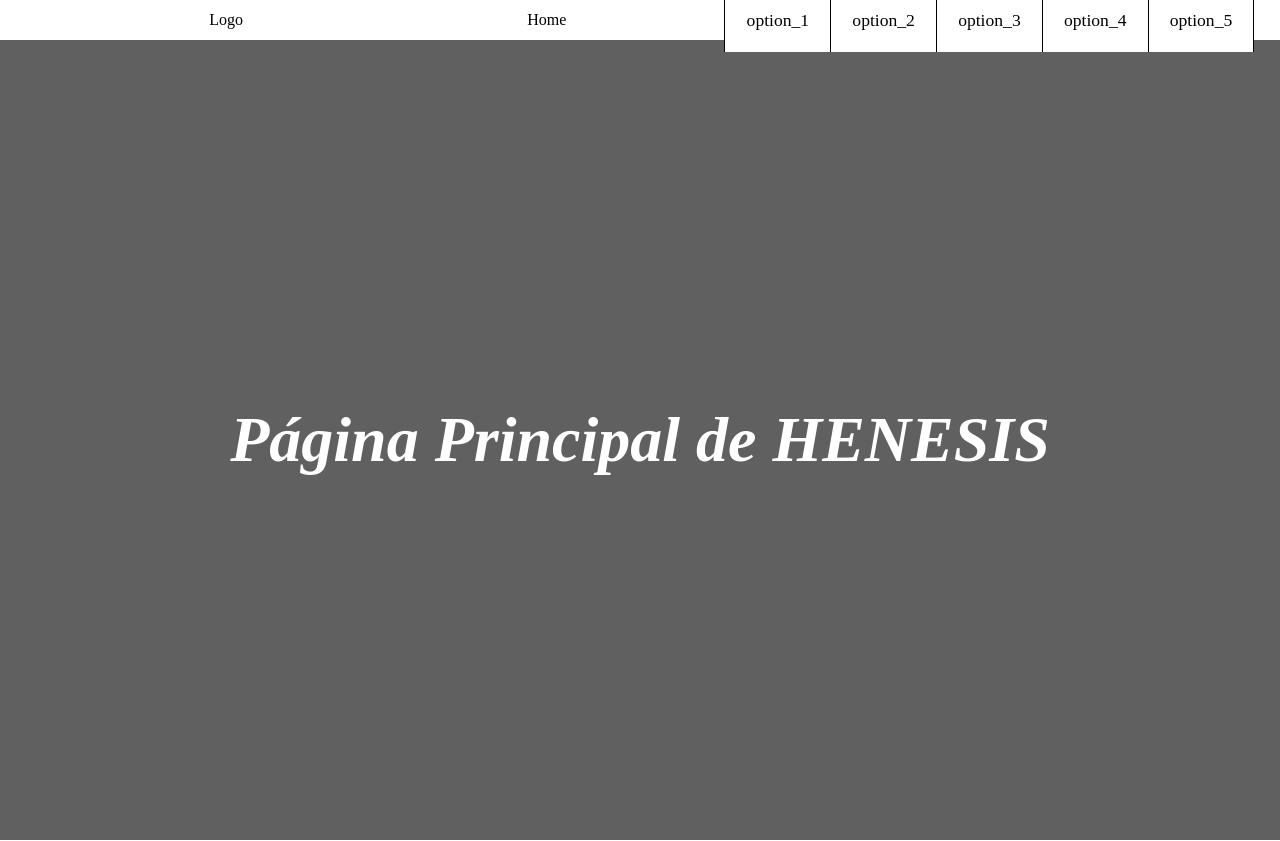
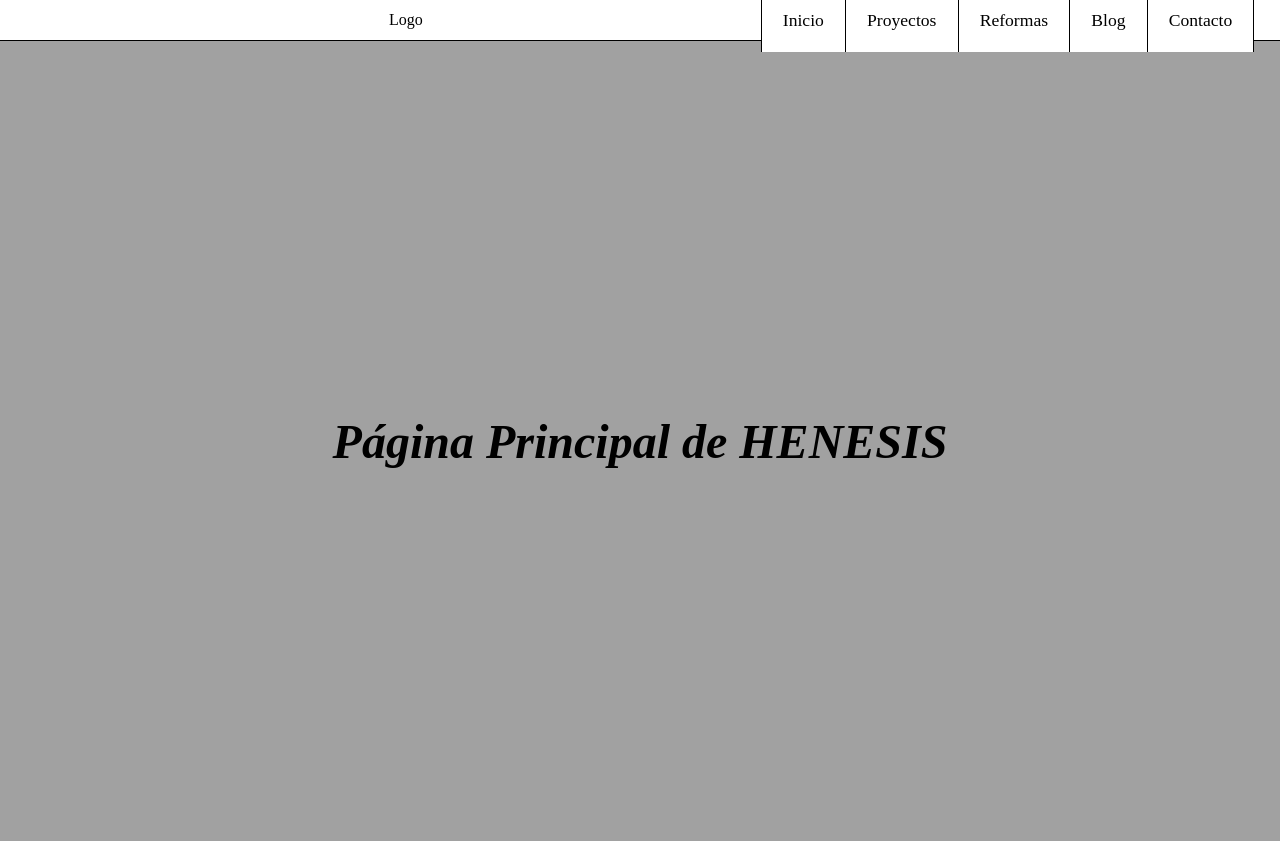
Before and after one commit to AlinPetrisorCiobanu/Henesis, a React (Vite) app: page / in a window 1280 px wide. Built offline with nearby package versions, Linux system fonts and the light colour scheme.

Commit message:
ADD: se añaden varias páginas y se entrelazan con la bara de navegacion.

```diff
--- a/src/components/nav_bar/nav_bar.jsx
+++ b/src/components/nav_bar/nav_bar.jsx
@@ -1,11 +1,17 @@
+import { useNavigate } from "react-router-dom";
 import "../../style/nav_bar.css"
 
 const Nav_bar = () => {
+    const navigate = useNavigate();
 
     const active_menu = () => {
     hamburguesa.classList.toggle('active');
-    menu.classList.toggle('active_menu');
-};
+    menu.classList.toggle('active_menu')
+    };
+
+    const go_to = (path) => {
+        navigate(`/${path}`)
+    }
 
     return (
 
@@ -17,14 +23,13 @@ const Nav_bar = () => {
                     <div></div>
                     <div></div>
                 </div>
-                <div>Home</div>
             </div>
             <div id="menu" className="menu_nav">
-                <div>option_1</div>
-                <div>option_2</div>
-                <div>option_3</div>
-                <div>option_4</div>
-                <div>option_5</div>
+                <div onClick={()=>go_to("")}>Inicio</div>
+                <div onClick={()=>go_to('proyectos')}>Proyectos</div>
+                <div onClick={()=>go_to('reformas')}>Reformas</div>
+                <div onClick={()=>go_to('blog')}>Blog</div>
+                <div onClick={()=>go_to('contacto')}>Contacto</div>
             </div>
         </div>
 
--- /dev/null
+++ b/src/pages/blog/blog.jsx
@@ -0,0 +1,14 @@
+import Nav_bar from "../../components/nav_bar/nav_bar"
+
+const Blog = () => {
+    return (
+        <div>
+            <Nav_bar />
+            <div className="Container">
+                <h1 className="Home">Blog</h1>
+            </div>
+        </div>
+    )
+}
+
+export default Blog
--- /dev/null
+++ b/src/pages/contact/contact.jsx
@@ -0,0 +1,14 @@
+import Nav_bar from "../../components/nav_bar/nav_bar"
+
+const Contact = () => {
+    return (
+        <div>
+            <Nav_bar />
+            <div className="Container">
+                <h1 className="Home">Contacto</h1>
+            </div>
+        </div>
+    )
+}
+
+export default Contact
--- /dev/null
+++ b/src/pages/projects/projects.jsx
@@ -0,0 +1,14 @@
+import Nav_bar from "../../components/nav_bar/nav_bar"
+
+const Projects = () => {
+    return (
+        <div>
+            <Nav_bar />
+            <div className="Container">
+                <h1 className="Home">Proyectos</h1>
+            </div>
+        </div>
+    )
+}
+
+export default Projects
--- /dev/null
+++ b/src/pages/reforms/reforms.jsx
@@ -0,0 +1,14 @@
+import Nav_bar from "../../components/nav_bar/nav_bar"
+
+const Reforms = () => {
+    return (
+        <div>
+            <Nav_bar />
+            <div className="Container">
+                <h1 className="Home">Reformas</h1>
+            </div>
+        </div>
+    )
+}
+
+export default Reforms
--- a/src/routes/app_routes.jsx
+++ b/src/routes/app_routes.jsx
@@ -1,5 +1,9 @@
 import { BrowserRouter, Routes, Route } from "react-router-dom";
 import Home from "../pages/home/home";
+import Contact from "../pages/contact/contact";
+import Blog from "../pages/blog/blog";
+import Reforms from "../pages/reforms/reforms";
+import Projects from "../pages/projects/projects";
 
 
 
@@ -8,6 +12,10 @@ const App_routes = () => {
         <BrowserRouter>
             <Routes>
                 <Route path="/" element={<Home />} />
+                <Route path="/proyectos" element={<Projects />} />
+                <Route path="/reformas" element={<Reforms />} />
+                <Route path="/blog" element={<Blog />} />
+                <Route path="/contacto" element={<Contact />} />
             </Routes>
         </BrowserRouter>
     )
--- a/src/style/global.css
+++ b/src/style/global.css
@@ -1,13 +1,15 @@
 body{
     margin: 0;
     padding: 0;
+    width: 100vw;
+    overflow-x: hidden;
+    background-color: rgb(255, 255, 255);
 }
 
 .Container{
     width: 100vw;
-    height: 100vh;
-    overflow-y: scroll;
-    background-color: rgb(97, 96, 96);
+    min-height: 100vh;
+    background-color: rgb(161, 161, 161);
     display: flex;
     flex-direction: row;
     justify-content: center;
@@ -15,7 +17,7 @@ body{
 }
 
 .Container h1.Home{
-    font-size: 4em;
+    font-size: 3em;
     font-style: italic;
-    color: rgb(255, 255, 255);
+    color: rgb(0, 0, 0);
 }
--- a/src/style/nav_bar.css
+++ b/src/style/nav_bar.css
@@ -6,6 +6,8 @@
     justify-content: center;
     align-items: center;
     flex-direction: column;
+    border-bottom: 1px solid black;
+    background-color: rgb(255, 255, 255);
 }
 
 .nav_info {
```
